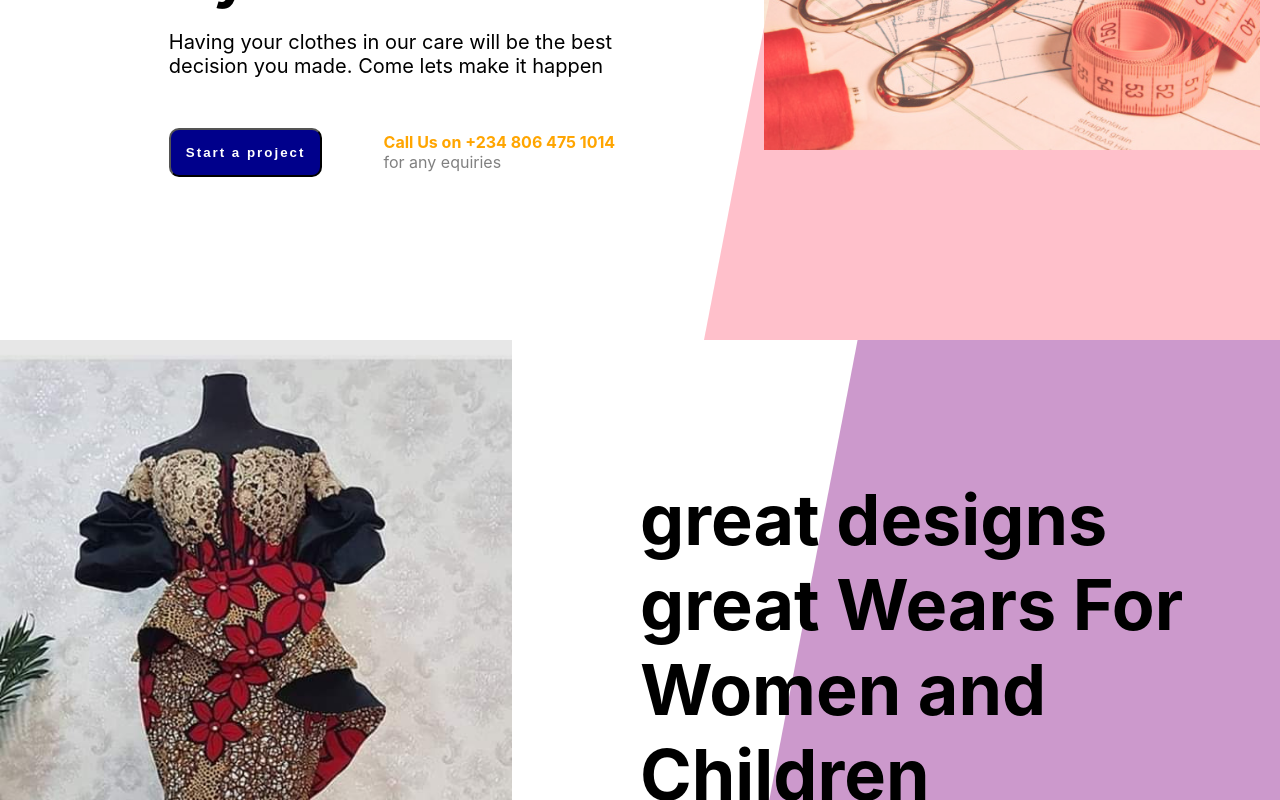
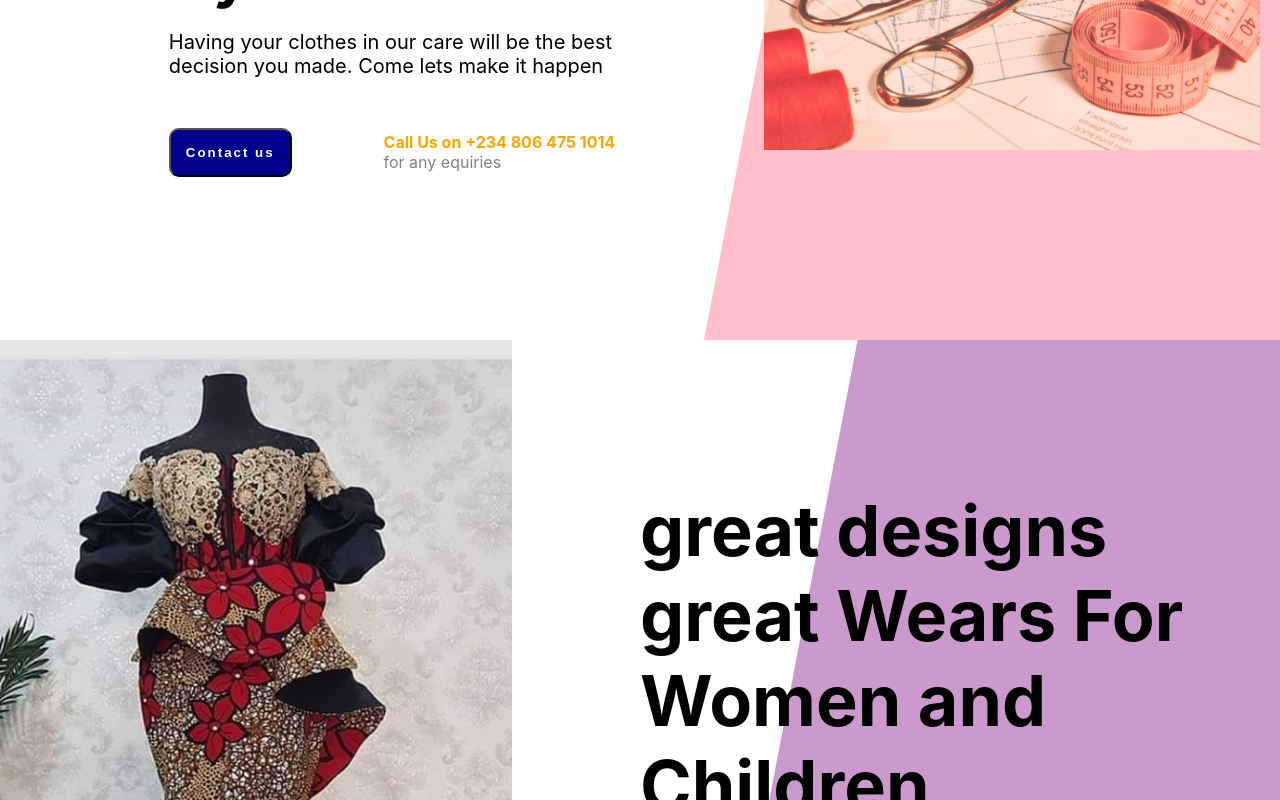
Before and after one commit to chukmas20/fashion, a React (Create React App) app: page / in a window 1280 px wide. Shown: the part 460-1260 px from the top of the page. Built offline with nearby package versions, Linux system fonts and the light colour scheme.

Commit message:
smooth scroll

```diff
--- a/package.json
+++ b/package.json
@@ -9,7 +9,9 @@
     "emailjs-com": "^3.2.0",
     "react": "^17.0.2",
     "react-dom": "^17.0.2",
+    "react-router-dom": "^5.3.0",
     "react-scripts": "4.0.3",
+    "react-scroll": "^1.8.4",
     "react-use": "^17.3.1",
     "styled-components": "^5.3.1",
     "web-vitals": "^1.1.2"
--- a/public/index.html
+++ b/public/index.html
@@ -14,7 +14,7 @@
     <link rel="manifest" href="%PUBLIC_URL%/manifest.json" />
     <link rel="stylesheet" href="https://cdnjs.cloudflare.com/ajax/libs/font-awesome/5.15.4/css/all.min.css" integrity="sha512-1ycn6IcaQQ40/MKBW2W4Rhis/DbILU74C1vSrLJxCq57o941Ym01SwNsOMqvEBFlcgUa6xLiPY/NS5R+E6ztJQ==" crossorigin="anonymous" referrerpolicy="no-referrer" />
 
-    <title> Fashion </title>
+    <title> Onixz Fashion </title>
   </head>
   <body>
     <noscript>You need to enable JavaScript to run this app.</noscript>
--- a/src/App.js
+++ b/src/App.js
@@ -8,6 +8,7 @@ import Price from './Components/Price';
 import Footer from './Components/Footer';
 import Contact from './Components/Contact';
 import ScrollToTop from './Components/ScrollToTop';
+import { BrowserRouter as Router, Route } from 'react-router-dom';
 
 const Container = styled.div`
     height: 100vh;
@@ -59,14 +60,14 @@ function App() {
 
   const smallScreen = window.screen.width <= 480 ? true : false;
   return (
-       < >
+       <>
         <Container >
            <Navbar />
            <Intro />
            <IntroShape />
         </Container>
         <Container >
-          <Feature />
+          <Feature  />
           <FeatureShape />
         </Container>
         <Container  >
--- a/src/Components/Contact.js
+++ b/src/Components/Contact.js
@@ -2,7 +2,6 @@ import styled from "styled-components";
 import {useRef, useState} from "react";
 import Map from "../images/map.png";
 import Phone from "../images/phone.png";
-import Send from "../images/send.png";
 import emailjs from 'emailjs-com';
 
 
@@ -182,7 +181,7 @@ const Contact = () => {
         });
     }
     return (
-        <Container>
+        <Container id="contact">
             <Wrapper>
                  <FormContainer>
                    <Done>{done &&  "Thank you for contacting us, we will reply soon"}</Done>
@@ -209,8 +208,11 @@ const Contact = () => {
                           <Text> +234 806 475 1014</Text>
                       </AddressItem>
                       <AddressItem>
-                          <Icon src={Send}/>
-                          <Text> coparaeke@yahoo.com</Text>
+                          <Text>
+                               <i class="fab fa-whatsapp" style={{margin:"20px", color:"green"}}></i>
+                               <i class="fab fa-facebook-square" style={{margin:"20px", color:"blue"}}></i>
+                               <i class="fab fa-instagram" style={{margin:"20px", color:"red"}}></i>
+                        </Text>
                       </AddressItem>
                  </AddressContainer>
             </Wrapper>
--- a/src/Components/Feature.js
+++ b/src/Components/Feature.js
@@ -42,7 +42,6 @@ const Desc = styled.p`
  font-size: 20px;
  color:#777;
  margin-top: 30px;
-
 `;
 const Button = styled.button`
    width:150px;
@@ -61,6 +60,7 @@ const Right = styled.div`
    width:50%;
    display:flex;
    flex-direction: column;
+   padding-bottom: 50px;
    justify-content: center;
    @media only screen and (max-width: 480px) {
       width: 100%;
@@ -69,7 +69,7 @@ const Right = styled.div`
 
 const Feature = () => {
     return (
-       <Container>
+       <Container id="feature">
            <Left><Image src ={Fashion}/></Left>
            <Right>
                <Title>
@@ -78,7 +78,7 @@ const Feature = () => {
                </Title>
                <SubTitle> We Know you love it just the way we make it</SubTitle>
                  <Desc>We don't just make clothes that slay, we make you smile when you dress up</Desc>
-               <Button> Learn More</Button>
+               {/* <Button> Learn More</Button> */}
            </Right>
            <AnimatedShapes />
        </Container>
--- a/src/Components/Footer.js
+++ b/src/Components/Footer.js
@@ -43,7 +43,7 @@ const Footer = () => {
          <Container>
               <Wrapper>
                    <List>
-                       <ListItem>Your fashion guide</ListItem>
+                       <ListItem>onixz</ListItem>
                    </List>
                    <CopyRight>  &copy; fashion 2021</CopyRight>
               </Wrapper>
--- a/src/Components/Intro.js
+++ b/src/Components/Intro.js
@@ -1,6 +1,7 @@
 import styled from "styled-components";
 import tailor from "../images/tailor.jpg";
 import AnimatedShapes from "./AnimatedShapes";
+import {Link} from "react-scroll";
 
 
 const Container = styled.div`
@@ -109,7 +110,7 @@ const Intro = () => {
                 <Title> We Create The best styles</Title>
                 <Desc> Having your clothes in our care will be the best decision you made. Come lets make it happen</Desc>
                 <Info>
-                    <Button> Start a project</Button>
+                    <Button><Link to="contact" smooth={true} duration={1000}> Contact us </Link></Button>
                     <Contact>
                          <Phone> Call Us on +234 806 475 1014</Phone>
                          <ContactText> for any equiries </ContactText>
--- a/src/Components/Navbar.js
+++ b/src/Components/Navbar.js
@@ -1,6 +1,8 @@
 import styled from "styled-components";
 import Log from "../images/logo.jpg";
 import Toggle from "./Toggle";
+import {Link}  from "react-scroll";
+
 
 
 const Container = styled.div`
@@ -54,7 +56,9 @@ const Button = styled.button`
     cursor:pointer;
 `;
 
+
 const Navbar = () => {
+
     return (
          <Container>
              <Wrapper>
@@ -62,11 +66,11 @@ const Navbar = () => {
                  {/* <Logo> Awesome styles</Logo> */}
                  <Image src ={Log}/>
                  <Menu>
-                     <MenuItem>Home</MenuItem>
-                     <MenuItem>About</MenuItem>
-                     <MenuItem>Designs</MenuItem>
-                     <MenuItem>Pricing</MenuItem>
-                     <MenuItem>Contact</MenuItem>
+                     <MenuItem >Home</MenuItem>
+                    <MenuItem ><Link to="feature" smooth={true} duration={1000}>About</Link></MenuItem>
+                     <MenuItem > <Link to="service" smooth={true} duration={1000}>Designs</Link></MenuItem>
+                     <MenuItem > <Link to="pricing" smooth={true} duration={1000}>Pricing</Link></MenuItem>
+                     <MenuItem> <Link to="contact" smooth={true} duration={1000}>Contact </Link></MenuItem>
                  </Menu>
                  </Left>
              </Wrapper>
--- a/src/Components/Price.js
+++ b/src/Components/Price.js
@@ -16,7 +16,7 @@ const Container = styled.div`
 
 const Price = () => {
     return (
-        <Container>
+        <Container id="pricing">
             <PriceCard price="6000" type="Ankara skirt and blouse"/>
             <PriceCard  price="8000" type="Lace skirt and blouse" />
             <PriceCard price="4000" type=" A shape gown" />
--- a/src/Components/PriceCard.js
+++ b/src/Components/PriceCard.js
@@ -74,7 +74,7 @@ const PriceCard = ({price, type}) => {
                 <List>
                     <Type> {type} </Type>
                 </List>
-                <Button> Book Now </Button>
+                <Button> Price </Button>
        </Container>
     )
 }
--- a/src/Components/Service.js
+++ b/src/Components/Service.js
@@ -117,7 +117,7 @@ const Service = () => {
    const smallScreen = window.screen.width <= 480 ? true : false
 
     return (
-       <Conatiner>
+       <Conatiner id="service">
            <Left>
              <Image  open={open} src={Fashion} />
              <Video
```
Also changed, not shown: 1 other file (tests, documents, lock files or other folders).
